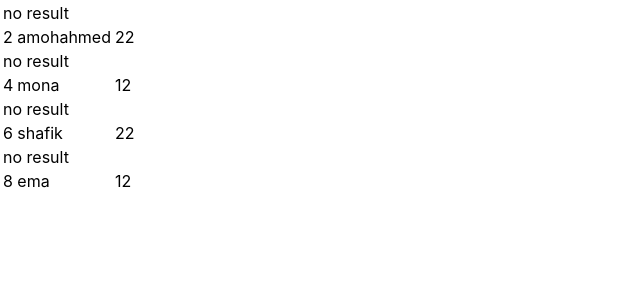
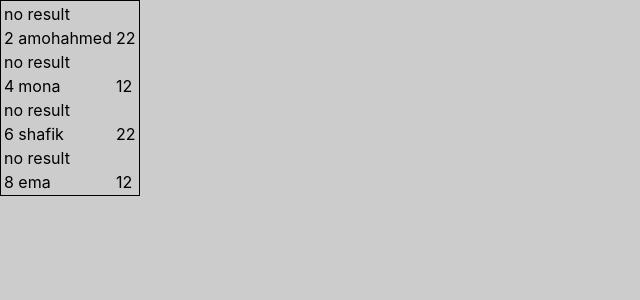
Before and after one commit to ahmedtaaw/reactdom, a React (Create React App) app in the folder forms/: page / in a window 1280 px wide. Shown: the top 300 px of the page, without its empty margins (0-640 px from the left). Built offline with nearby package versions, Linux system fonts and the light colour scheme.

Commit message:
add css file

```diff
--- a/forms/src/App.js
+++ b/forms/src/App.js
@@ -1,6 +1,9 @@
 import React, { Component } from 'react';
 //import Formsapp from './components/forms';
-import Outputcondition from './components/outputcondition'
+import Outputcondition from './components/outputcondition';
+
+import "./components/components.css"
+
 class App extends Component {
   state={
     items:[
--- /dev/null
+++ b/forms/src/components/components.css
@@ -0,0 +1,6 @@
+body{
+    background-color: #CCC;
+}
+table{
+    border: 1px solid #000;
+}
```
